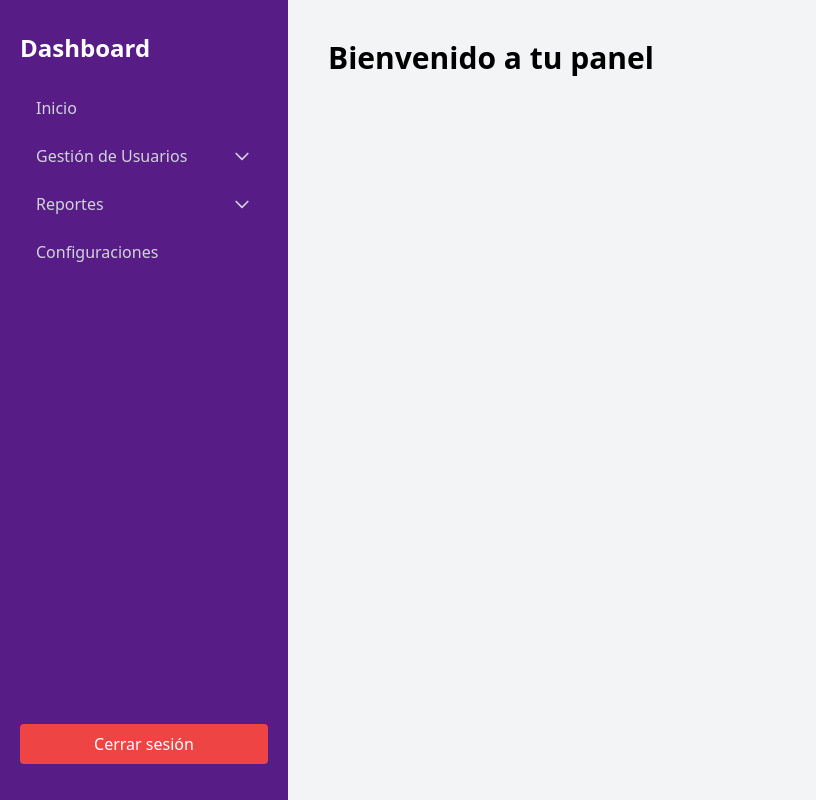
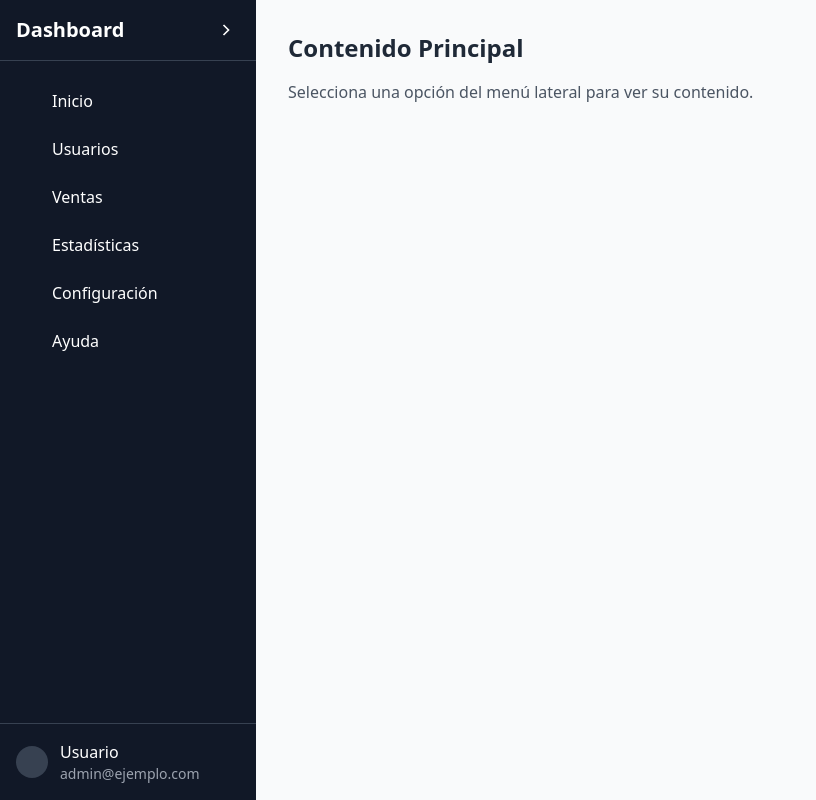
Before and after one commit to Morikunmev/ProyectoTaller153, a Django app: page /dashboard/ in a window 1280 px wide. Shown: the whole page, without its empty margins (0-816 px from the left). Run offline with Django 5.2, Linux system fonts and the light colour scheme; the visitor is signed in with stand-in values (Sample User, id 1); some libraries are stand-ins or nearby versions.

Commit message:
navbar basico

```diff
--- a/dashboard/templates/home/dashboard.html
+++ b/dashboard/templates/home/dashboard.html
@@ -4,98 +4,157 @@
 <head>
     <meta charset="UTF-8">
     <meta name="viewport" content="width=device-width, initial-scale=1.0">
-    <title>TALLER 153 - DASHBOARD</title>
-    <link rel="stylesheet" href="{% static 'dashboard/style.css' %}">
-
+    <title>Sidebar con Tailwind CSS</title>
+    <link href="https://cdn.jsdelivr.net/npm/tailwindcss@2.2.19/dist/tailwind.min.css" rel="stylesheet">
+    <script src="https://cdn.jsdelivr.net/npm/lucide-icons"></script>
+    <style>
+        .icon {
+            width: 1.25rem; /* 20px */
+            height: 1.25rem; /* 20px */
+        }
+    </style>
     {% tailwind_css %}
 </head>
-<body class="bg-gray-100">
-    <div class="flex">
-        <!-- Sidebar -->
-        <div class="bg-purple-900 text-white h-screen p-5 pt-8 w-72 flex flex-col justify-between">
-            <!-- Parte superior del sidebar -->
-            <div>
-                <h1 class="text-2xl font-bold mb-6">Dashboard</h1>
-
-                <ul class="space-y-2">
-                    <!-- Link simple -->
-                    <li>
-                        <a href="#" class="block text-gray-300 hover:bg-purple-700 hover:text-white px-4 py-2 rounded">Inicio</a>
-                    </li>
-
-                    <!-- Menú desplegable 1 -->
-                    <li>
-                        <button id="menu1-button" class="w-full flex items-center justify-between text-gray-300 hover:bg-purple-700 hover:text-white px-4 py-2 rounded focus:outline-none">
-                            <span>Gestión de Usuarios</span>
-                            <svg class="w-5 h-5" fill="none" stroke="currentColor" viewBox="0 0 24 24" xmlns="http://www.w3.org/2000/svg">
-                                <path stroke-linecap="round" stroke-linejoin="round" stroke-width="2" d="M19 9l-7 7-7-7"></path>
+<body class="flex min-h-screen bg-gray-50">
+    <div id="sidebar" class="bg-gray-900 text-white transition-all duration-300 ease-in-out flex flex-col w-64">
+        <!-- Header -->
+        <div class="p-4 flex items-center justify-between border-b border-gray-700">
+            <h1 id="sidebar-title" class="font-bold text-xl whitespace-nowrap overflow-hidden transition-all duration-300 opacity-100 w-auto">
+                Dashboard
+            </h1>
+            <button id="toggle-sidebar" class="p-1 hover:bg-gray-700 rounded-lg transition-colors" aria-label="Contraer menú">
+                <svg id="toggle-icon" class="icon" viewBox="0 0 24 24">
+                    <path fill="none" stroke="currentColor" stroke-width="2" d="M9 18l6-6-6-6"/>
                 </svg>
             </button>
-                        <ul id="menu1" class="hidden space-y-2 ml-4 mt-2">
-                            <li>
-                                <a href="#" class="block text-gray-300 hover:bg-purple-700 hover:text-white px-4 py-2 rounded">Registrar Usuario</a>
-                            </li>
-                            <li>
-                                <a href="#" class="block text-gray-300 hover:bg-purple-700 hover:text-white px-4 py-2 rounded">Listar Usuarios</a>
-                            </li>
-                        </ul>
-                    </li>
+        </div>
+        <!-- Links de navegación -->
+        <nav class="flex-1 pt-4 overflow-y-auto">
+            <div id="menu-container"></div>
+        </nav>
 
-                    <!-- Menú desplegable 2 -->
-                    <li>
-                        <button id="menu2-button" class="w-full flex items-center justify-between text-gray-300 hover:bg-purple-700 hover:text-white px-4 py-2 rounded focus:outline-none">
-                            <span>Reportes</span>
-                            <svg class="w-5 h-5" fill="none" stroke="currentColor" viewBox="0 0 24 24" xmlns="http://www.w3.org/2000/svg">
-                                <path stroke-linecap="round" stroke-linejoin="round" stroke-width="2" d="M19 9l-7 7-7-7"></path>
-                            </svg>
-                        </button>
-                        <ul id="menu2" class="hidden space-y-2 ml-4 mt-2">
-                            <li>
-                                <a href="#" class="block text-gray-300 hover:bg-purple-700 hover:text-white px-4 py-2 rounded">Reportes Mensuales</a>
-                            </li>
-                            <li>
-                                <a href="#" class="block text-gray-300 hover:bg-purple-700 hover:text-white px-4 py-2 rounded">Reportes Anuales</a>
-                            </li>
-                        </ul>
-                    </li>
-
-                    <!-- Link simple -->
-                    <li>
-                        <a href="#" class="block text-gray-300 hover:bg-purple-700 hover:text-white px-4 py-2 rounded">Configuraciones</a>
-                    </li>
-                </ul>
+        <!-- Footer -->
+        <div class="p-4 border-t border-gray-700 flex items-center gap-3">
+            <div class="w-8 h-8 rounded-full bg-gray-700 flex-shrink-0"></div>
+            <div class="transition-all duration-300 overflow-hidden whitespace-nowrap opacity-100 w-auto">
+                <div class="font-medium">Usuario</div>
+                <div class="text-sm text-gray-400">admin@ejemplo.com</div>
             </div>
-
-            <!-- Botón de cerrar sesión abajo -->
-            <div class="mb-4">
-                <a href="{% url 'logout' %}" class="bg-red-500 text-white px-4 py-2 rounded hover:bg-red-700 hover:shadow-lg hover:scale-105 transition duration-300 w-full text-center block">
-                    Cerrar sesión
-                </a>
         </div>
     </div>
 
     <!-- Contenido principal -->
-        <div class="flex-1 p-10">
-            <h2 class="text-3xl font-semibold mb-5">Bienvenido a tu panel</h2>
-            <!-- Agrega contenido del dashboard aquí -->
-        </div>
+    <div class="flex-1 p-8">
+        <h2 class="text-2xl font-bold text-gray-800">Contenido Principal</h2>
+        <p class="mt-4 text-gray-600">
+            Selecciona una opción del menú lateral para ver su contenido.
+        </p>
     </div>
 
-    <!-- JavaScript para los menús desplegables -->
     <script>
-        const menu1Button = document.getElementById('menu1-button');
-        const menu1 = document.getElementById('menu1');
+        const menuItems = [
+            { id: 'home', icon: 'Home', text: 'Inicio', href: '#' },
+            {
+                id: 'users', icon: 'Users', text: 'Usuarios', hasSubmenu: true, submenu: [
+                    { icon: 'UserPlus', text: 'Registro', href: '#' },
+                    { icon: 'UserCheck', text: 'Permisos', href: '#' },
+                    { icon: 'Users', text: 'Directorio', href: '#' }
+                ]
+            },
+            {
+                id: 'sales', icon: 'ShoppingCart', text: 'Ventas', hasSubmenu: true, submenu: [
+                    { icon: 'DollarSign', text: 'Transacciones', href: '#' },
+                    { icon: 'Package', text: 'Productos', href: '#' },
+                    { icon: 'ShoppingCart', text: 'Pedidos', href: '#' }
+                ]
+            },
+            {
+                id: 'stats', icon: 'BarChart', text: 'Estadísticas', hasSubmenu: true, submenu: [
+                    { icon: 'TrendingUp', text: 'Tendencias', href: '#' },
+                    { icon: 'PieChart', text: 'Reportes', href: '#' },
+                    { icon: 'BarChart', text: 'Métricas', href: '#' }
+                ]
+            },
+            { id: 'settings', icon: 'Settings', text: 'Configuración', href: '#' },
+            { id: 'help', icon: 'HelpCircle', text: 'Ayuda', href: '#' },
+        ];
 
-        menu1Button.addEventListener('click', () => {
-            menu1.classList.toggle('hidden');
+        const menuContainer = document.getElementById('menu-container');
+        const sidebar = document.getElementById('sidebar');
+        const toggleButton = document.getElementById('toggle-sidebar');
+        const toggleIcon = document.getElementById('toggle-icon');
+        let isExpanded = true;
+        let openSubmenus = [];
+
+        const renderMenu = () => {
+            menuContainer.innerHTML = '';
+            menuItems.forEach(item => {
+                const menuItem = document.createElement('div');
+                menuItem.className = 'relative';
+
+                const button = document.createElement('button');
+                button.className = 'w-full flex items-center gap-4 px-4 py-3 hover:bg-gray-800 transition-colors';
+                button.onclick = () => {
+                    if (item.hasSubmenu) toggleSubmenu(item.id);
+                };
+
+                const icon = document.createElement('span');
+                icon.innerHTML = `<svg class="icon lucide lucide-${item.icon.toLowerCase()}"><path fill="none" stroke="currentColor" stroke-width="2" d="..."/></svg>`;
+                button.appendChild(icon);
+
+                if (isExpanded) {
+                    const textContainer = document.createElement('div');
+                    textContainer.className = 'flex-1 flex items-center justify-between';
+                    const text = document.createElement('span');
+                    text.textContent = item.text;
+                    textContainer.appendChild(text);
+
+                    if (item.hasSubmenu) {
+                        const chevron = document.createElement('svg');
+                        chevron.className = `icon transition-transform duration-200 ${openSubmenus.includes(item.id) ? 'rotate-180' : ''}`;
+                        chevron.innerHTML = '<path fill="none" stroke="currentColor" stroke-width="2" d="M9 18l6-6-6-6"/>';
+                        textContainer.appendChild(chevron);
+                    }
+
+                    button.appendChild(textContainer);
+                } else {
+                    button.setAttribute('aria-label', item.text);
+                    button.setAttribute('title', item.text);
+                }
+
+                menuItem.appendChild(button);
+                menuContainer.appendChild(menuItem);
+
+                if (item.hasSubmenu && isExpanded) {
+                    const submenuContainer = document.createElement('div');
+                    submenuContainer.className = `overflow-hidden transition-all duration-200 bg-gray-800 ${openSubmenus.includes(item.id) ? 'max-h-48' : 'max-h-0'}`;
+                    item.submenu.forEach(subItem => {
+                        const subLink = document.createElement('a');
+                        subLink.href = subItem.href;
+                        subLink.className = 'flex items-center gap-3 px-4 py-2 pl-12 hover:bg-gray-700 transition-colors text-gray-300 text-sm';
+                        subLink.innerHTML = `<svg class="icon lucide lucide-${subItem.icon.toLowerCase()}"><path fill="none" stroke="currentColor" stroke-width="2" d="..."/></svg><span>${subItem.text}</span>`;
+                        submenuContainer.appendChild(subLink);
                     });
+                    menuItem.appendChild(submenuContainer);
+                }
+            });
+        };
+        const toggleSubmenu = (id) => {
+            openSubmenus = openSubmenus.includes(id) ? openSubmenus.filter(item => item !== id) : [...openSubmenus, id];
+            renderMenu();
+        };
 
-        const menu2Button = document.getElementById('menu2-button');
-        const menu2 = document.getElementById('menu2');
+        toggleButton.onclick = () => {
+            isExpanded = !isExpanded;
+            sidebar.classList.toggle('w-64', isExpanded);
+            sidebar.classList.toggle('w-16', !isExpanded);
+            renderMenu();
+            toggleIcon.innerHTML = isExpanded
+                ? '<path fill="none" stroke="currentColor" stroke-width="2" d="M9 18l6-6-6-6"/>'
+                : '<path fill="none" stroke="currentColor" stroke-width="2" d="M9 6l6 6-6 6"/>';
+        };
 
-        menu2Button.addEventListener('click', () => {
-            menu2.classList.toggle('hidden');
-        });
+        renderMenu();
     </script>
 </body>
 </html>
--- a/theme/static/css/dist/styles.css
+++ b/theme/static/css/dist/styles.css
@@ -717,6 +717,22 @@ video {
   height: 1.25rem;
 }
 
+.h-8 {
+  height: 2rem;
+}
+
+.max-h-0 {
+  max-height: 0px;
+}
+
+.max-h-48 {
+  max-height: 12rem;
+}
+
+.min-h-screen {
+  min-height: 100vh;
+}
+
 .w-72 {
   width: 18rem;
 }
@@ -733,6 +749,22 @@ video {
   width: 1.25rem;
 }
 
+.w-16 {
+  width: 4rem;
+}
+
+.w-64 {
+  width: 16rem;
+}
+
+.w-8 {
+  width: 2rem;
+}
+
+.w-auto {
+  width: auto;
+}
+
 .max-w-md {
   max-width: 28rem;
 }
@@ -741,8 +773,17 @@ video {
   flex: 1 1 0%;
 }
 
+.flex-shrink-0 {
+  flex-shrink: 0;
+}
+
 .border-collapse {
   border-collapse: collapse;
+}
+
+.rotate-180 {
+  --tw-rotate: 180deg;
+  transform: translate(var(--tw-translate-x), var(--tw-translate-y)) rotate(var(--tw-rotate)) skewX(var(--tw-skew-x)) skewY(var(--tw-skew-y)) scaleX(var(--tw-scale-x)) scaleY(var(--tw-scale-y));
 }
 
 .transform {
@@ -769,6 +810,14 @@ video {
   justify-content: space-between;
 }
 
+.gap-3 {
+  gap: 0.75rem;
+}
+
+.gap-4 {
+  gap: 1rem;
+}
+
 .space-y-4 > :not([hidden]) ~ :not([hidden]) {
   --tw-space-y-reverse: 0;
   margin-top: calc(1rem * calc(1 - var(--tw-space-y-reverse)));
@@ -779,6 +828,18 @@ video {
   --tw-space-y-reverse: 0;
   margin-top: calc(0.5rem * calc(1 - var(--tw-space-y-reverse)));
   margin-bottom: calc(0.5rem * var(--tw-space-y-reverse));
+}
+
+.overflow-hidden {
+  overflow: hidden;
+}
+
+.overflow-y-auto {
+  overflow-y: auto;
+}
+
+.whitespace-nowrap {
+  white-space: nowrap;
 }
 
 .rounded {
@@ -805,6 +866,14 @@ video {
   border-width: 2px;
 }
 
+.border-b {
+  border-bottom-width: 1px;
+}
+
+.border-t {
+  border-top-width: 1px;
+}
+
 .border-gray-300 {
   --tw-border-opacity: 1;
   border-color: rgb(209 213 219 / var(--tw-border-opacity));
@@ -818,6 +887,11 @@ video {
 .border-indigo-700 {
   --tw-border-opacity: 1;
   border-color: rgb(67 56 202 / var(--tw-border-opacity));
+}
+
+.border-gray-700 {
+  --tw-border-opacity: 1;
+  border-color: rgb(55 65 81 / var(--tw-border-opacity));
 }
 
 .bg-blue-500 {
@@ -865,6 +939,21 @@ video {
   background-color: rgb(255 255 255 / var(--tw-bg-opacity));
 }
 
+.bg-gray-700 {
+  --tw-bg-opacity: 1;
+  background-color: rgb(55 65 81 / var(--tw-bg-opacity));
+}
+
+.bg-gray-800 {
+  --tw-bg-opacity: 1;
+  background-color: rgb(31 41 55 / var(--tw-bg-opacity));
+}
+
+.bg-gray-900 {
+  --tw-bg-opacity: 1;
+  background-color: rgb(17 24 39 / var(--tw-bg-opacity));
+}
+
 .bg-opacity-90 {
   --tw-bg-opacity: 0.9;
 }
@@ -901,6 +990,14 @@ video {
   padding: 2rem;
 }
 
+.p-1 {
+  padding: 0.25rem;
+}
+
+.p-4 {
+  padding: 1rem;
+}
+
 .px-2 {
   padding-left: 0.5rem;
   padding-right: 0.5rem;
@@ -921,8 +1018,21 @@ video {
   padding-bottom: 0.5rem;
 }
 
+.py-3 {
+  padding-top: 0.75rem;
+  padding-bottom: 0.75rem;
+}
+
 .pt-8 {
   padding-top: 2rem;
+}
+
+.pl-12 {
+  padding-left: 3rem;
+}
+
+.pt-4 {
+  padding-top: 1rem;
 }
 
 .text-center {
@@ -956,6 +1066,11 @@ video {
 .text-sm {
   font-size: 0.875rem;
   line-height: 1.25rem;
+}
+
+.text-xl {
+  font-size: 1.25rem;
+  line-height: 1.75rem;
 }
 
 .font-bold {
@@ -1013,6 +1128,15 @@ video {
   color: rgb(209 213 219 / var(--tw-text-opacity));
 }
 
+.text-gray-400 {
+  --tw-text-opacity: 1;
+  color: rgb(156 163 175 / var(--tw-text-opacity));
+}
+
+.opacity-100 {
+  opacity: 1;
+}
+
 .shadow-lg {
   --tw-shadow: 0 10px 15px -3px rgb(0 0 0 / 0.1), 0 4px 6px -4px rgb(0 0 0 / 0.1);
   --tw-shadow-colored: 0 10px 15px -3px var(--tw-shadow-color), 0 4px 6px -4px var(--tw-shadow-color);
@@ -1041,8 +1165,30 @@ video {
   transition-duration: 150ms;
 }
 
+.transition-all {
+  transition-property: all;
+  transition-timing-function: cubic-bezier(0.4, 0, 0.2, 1);
+  transition-duration: 150ms;
+}
+
+.transition-colors {
+  transition-property: color, background-color, border-color, text-decoration-color, fill, stroke;
+  transition-timing-function: cubic-bezier(0.4, 0, 0.2, 1);
+  transition-duration: 150ms;
+}
+
+.transition-transform {
+  transition-property: transform;
+  transition-timing-function: cubic-bezier(0.4, 0, 0.2, 1);
+  transition-duration: 150ms;
+}
+
 .duration-300 {
   transition-duration: 300ms;
+}
+
+.duration-200 {
+  transition-duration: 200ms;
 }
 
 .ease-in-out {
@@ -1072,6 +1218,16 @@ video {
 .hover\:bg-purple-700:hover {
   --tw-bg-opacity: 1;
   background-color: rgb(126 34 206 / var(--tw-bg-opacity));
+}
+
+.hover\:bg-gray-700:hover {
+  --tw-bg-opacity: 1;
+  background-color: rgb(55 65 81 / var(--tw-bg-opacity));
+}
+
+.hover\:bg-gray-800:hover {
+  --tw-bg-opacity: 1;
+  background-color: rgb(31 41 55 / var(--tw-bg-opacity));
 }
 
 .hover\:text-indigo-700:hover {
```
Lines whose indentation alone changed are shown as unchanged.
